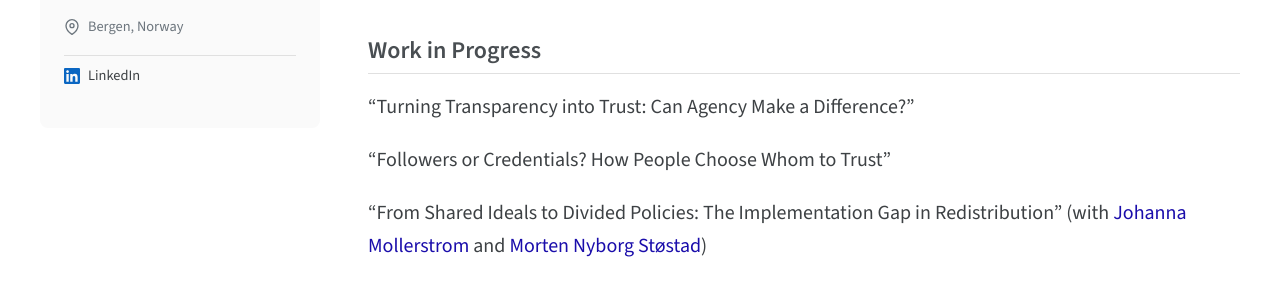
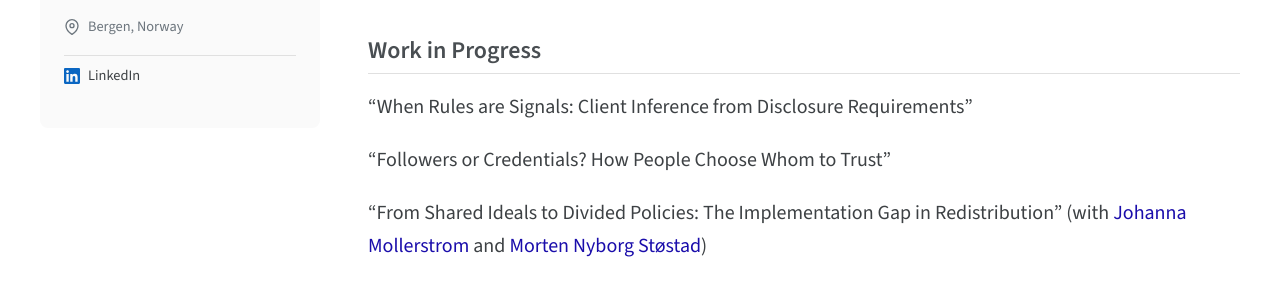
Before and after one commit to barnabas-bakucz/barnabas-bakucz.github.io, a Jekyll site: the page built from index.md, in a window 1280 px wide. Shown: the part 397-685 px from the top of the page. Built offline with Jekyll 4.4.1, drawn with Linux system fonts in a browser that asks for light colours.

Commit message:
Update index.md

```diff
--- a/index.md
+++ b/index.md
@@ -12,7 +12,7 @@ My research interests lie at the intersection of behavioral and public economics
 
 ## Work in Progress
 
-"Turning Transparency into Trust: Can Agency Make a Difference?"
+"When Rules are Signals: Client Inference from Disclosure Requirements"
 
 "Followers or Credentials? How People Choose Whom to Trust"
 
```
